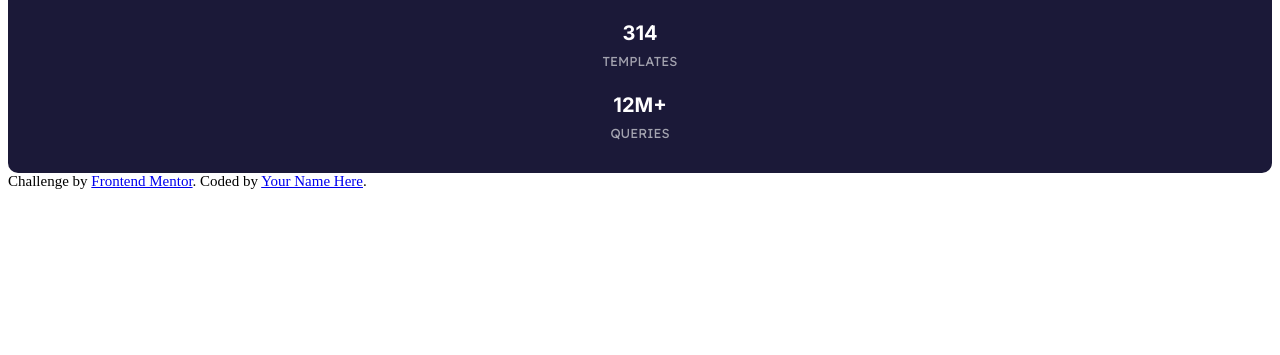
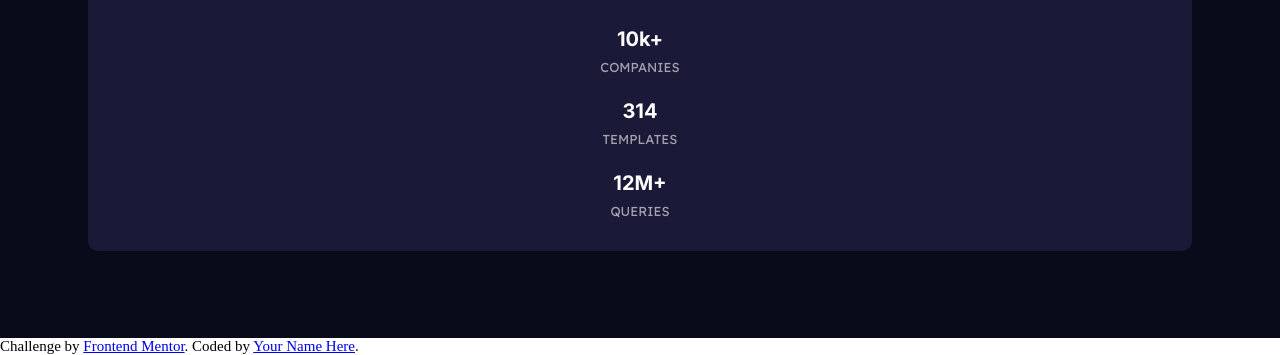
Before and after one commit to carlosbecerradev/frontend-mentor, a plain HTML site: page newbie/stats-preview-card-component-main/index.html in a window 1280 px wide. Shown: the part 462-817 px from the top of the page. Drawn offline with Linux system fonts and the light colour scheme.

Commit message:
:hammer: Add main background.

```diff
--- a/newbie/stats-preview-card-component-main/css/styles.css
+++ b/newbie/stats-preview-card-component-main/css/styles.css
@@ -30,5 +30,16 @@
 }
 
 body {
+    margin: 0;
     font-size: var(--font-base);
 }
+
+.main-background {
+    min-height: 100vh;
+    background-color: var(--very-dark-blue);
+    display: grid;
+    justify-content: center;
+    align-items: center;
+    padding-left: 1.5rem;
+    padding-right: 1.5rem;
+}
--- a/newbie/stats-preview-card-component-main/index.html
+++ b/newbie/stats-preview-card-component-main/index.html
@@ -15,6 +15,8 @@
 </head>
 
 <body>
+
+  <main class="main-background">
 
   <div class="card">
     <div class="card-header">
@@ -51,6 +53,8 @@
     </div>
   </div>
 
+  </main>
+
   <div class="attribution">
     Challenge by <a href="https://www.frontendmentor.io?ref=challenge" target="_blank">Frontend Mentor</a>.
     Coded by <a href="#">Your Name Here</a>.
```
